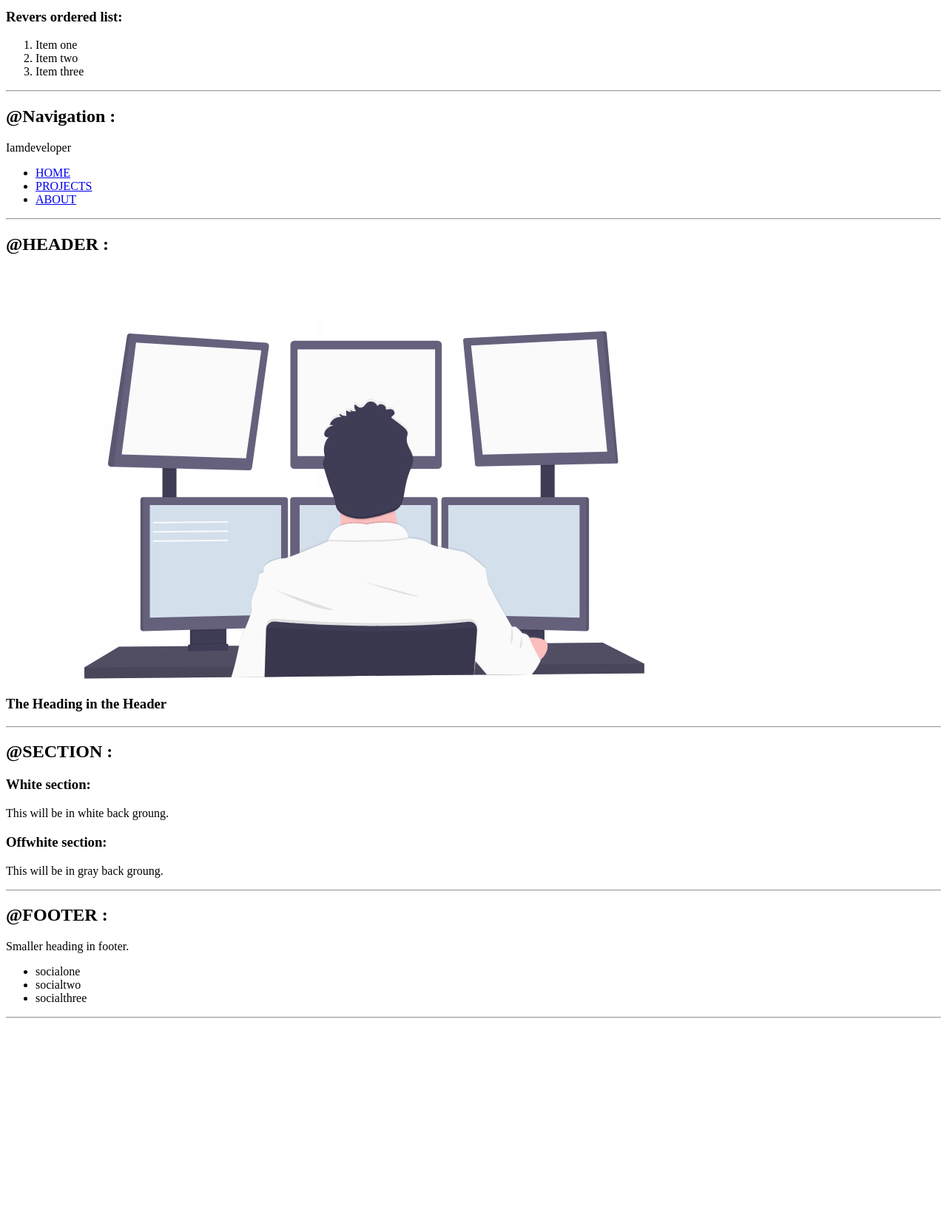
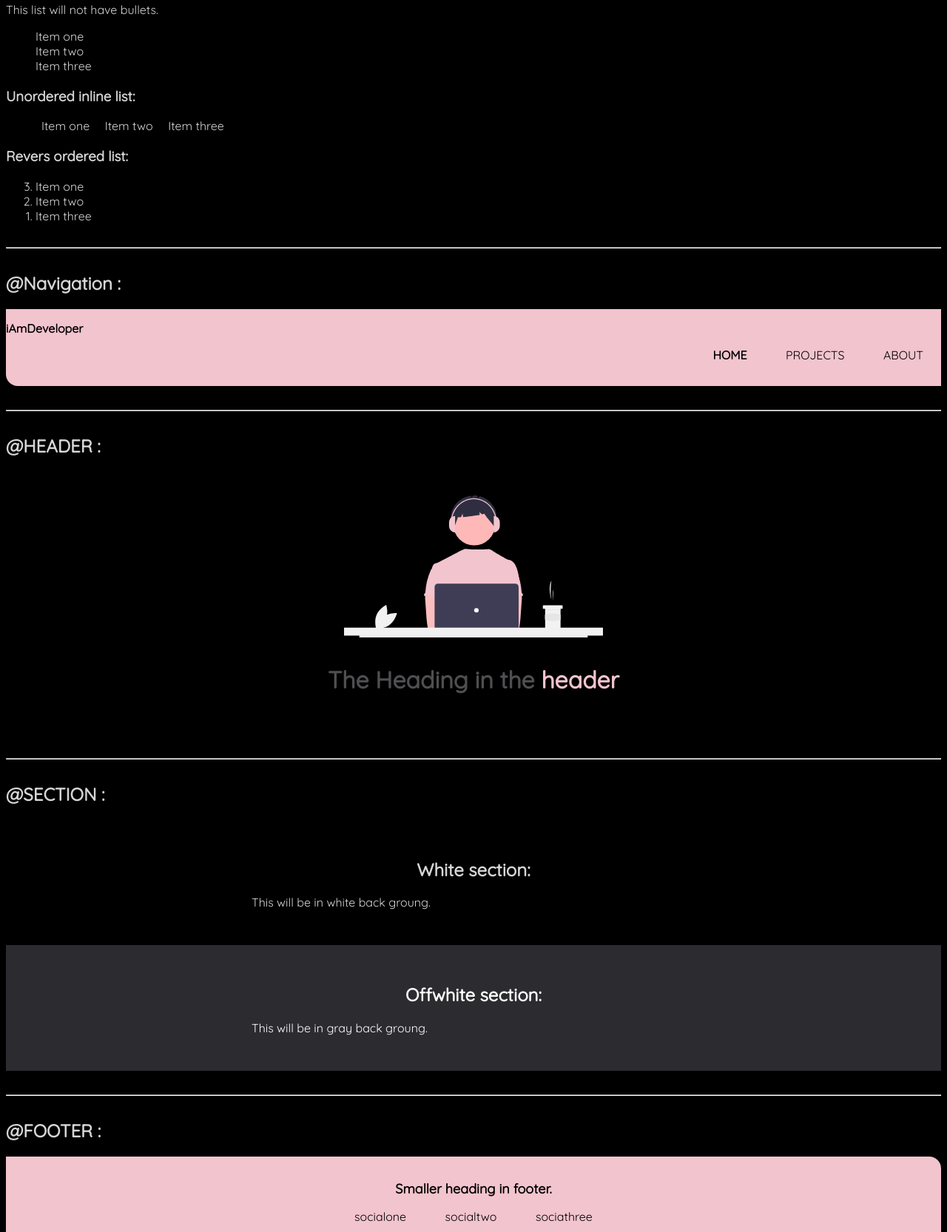
Before and after one commit to faisal-kursheedali/neogcamp-lesson-3, a plain HTML site: page index.html in a window 1280 px wide. Shown: the part 955-2621 px from the top of the page at 74% size. Before the commit the page ends 2340 px from the top, so only its background shows below. Drawn offline with Linux system fonts and the light colour scheme; a web font is replaced by a local one.

Commit message:
Styled the component library.
I used the CSS in html for styling.

```diff
--- /dev/null
+++ b/index.css
@@ -0,0 +1,127 @@
+@import url('https://fonts.googleapis.com/css2?family=Baloo+Tammudu+2&family=Quicksand&display=swap');
+body{
+
+    font-family: 'Baloo Tammudu 2', cursive;
+    font-family: 'Quicksand', sans-serif;
+    background-color: black;
+    color: #d6d6d6;
+}
+.root{
+    --primary-color:#f2c4ce;
+    --dark-gray:#6B7280;
+    --lite-color:#F3F4F6;
+    --off-whitecolor:#2c2b30;
+    margin: 0px;
+}
+hr{
+    margin: 2rem 0rem;
+}
+.container{
+    padding-right: 1rem;
+    padding-left: 1rem;
+}
+.container-centered{
+    max-width: 600px;
+    margin: auto;
+}
+.link{
+
+    text-decoration: none;
+    padding: 0.5rem 1rem;
+
+}
+.link-primary{
+    border-radius: 0.5rem;
+    /**background-color:var(--primary-color);**/
+    background-color:#f2c4ce;
+    color:black ;
+
+
+}
+.link-secondary{
+    border-radius: 0.5rem;
+    background-color: white;
+    color: black;
+    border: 1px black solid;
+}
+.list-unordered{
+    list-style: none;
+
+}
+.list-unordered-inline{
+    display: inline;
+    padding: 0rem 0.5rem;
+
+}
+.navigation{
+    background-color:#f2c4ce;
+    color:black;
+    padding: 1rem 0rem;
+    border-bottom-left-radius: 1rem;
+}
+.nav-developer{
+    font-weight: bold;
+    /**font-size: 1.3rem;**/
+
+}
+.navigation .nav-pill{
+    text-align: right;
+
+
+}
+.navigation .nav-home{
+    font-weight: bold;
+}
+.navigation .link{
+    color: black;
+}
+
+.hero{
+    padding: 2rem;
+}
+.hero .hero-image{
+    max-width: 350px;
+    display: block;
+    margin: auto;
+
+}
+.hero .hero-heading{
+    padding-top: 1rem;
+    font-weight: bold;
+    color:#4f4f51;
+    text-align: center;
+}
+.hero .heading-inverted{
+    color:#f2c4ce ;
+}
+.section{
+    padding: 2rem;
+}
+.section h1{
+    text-align: center;
+
+}
+.ow{
+    background-color:#2c2b30;
+    color: white;
+
+}
+.footer{
+    background-color:#f2c4ce;
+    padding: 2rem 1rem;
+    color: black;
+    text-align: center;
+    border-top-right-radius: 1rem;
+
+
+}
+.footer .link{
+    color: black;
+}
+.footer ul{
+    padding-inline-start: 0px;
+}
+.footer .footer-header{
+    font-weight: bold;
+    font-size: large;
+}
--- a/index.html
+++ b/index.html
@@ -5,8 +5,10 @@
     <meta http-equiv="X-UA-Compatible" content="IE=edge">
     <meta name="viewport" content="width=device-width, initial-scale=1.0">
     <title>component library</title>
+    <link rel="stylesheet" href="index.css">
 
 </head>
+
 <body>
     <h1>Faisal's Component Library</h1>
     <p>I am attending neog.camp and I like to make a library
@@ -22,68 +24,78 @@
 
     <h2>@Container :</h2>
     <h2>fluid conyainer:</h2>
-    <div>This is fluid container and it gose through the end of the page</div>
+    <div class="container
+    container-fluid">This is fluid container and it gose through the end of the page</div>
     <h2>Centered conyainer:</h2>
-    <div>This is centered container and it gose through the end of the page</div>
+    <div class="container
+    container-centered">This is centered container and it gose through the end of the page</div>
 
     <hr>
 
     <h2>@Links :</h2>
-    <a href="/">primary link</a>
-    <a href="/">secondary link </a>
+    <a class=" link link-primary"  href="/">primary link</a>
+    <a class=" link link-secondary" href="/">secondary link </a>
     <hr>
 
     <h2>@List :</h2>
     <h3>Unorderd list:</h3>
-    <ul>
+    <p>This list will not have bullets.</p>
+    <ul class="list-unordered" >
         <li>Item one</li>
         <li>Item two</li>
         <li>Item three</li>
     </ul>
     <h3>Unordered inline list:</h3>
     <ul>
-        <li>Item one</li>
-        <li>Item two</li>
-        <li>Item three</li>
+         <li class="list-unordered-inline">Item one</li>
+         <li class="list-unordered-inline">Item two</li>
+         <li class="list-unordered-inline">Item three</li>
     </ul>
     <h3>Revers ordered list:</h3>
-    <ol>
+    <ol reversed>
         <li>Item one</li>
         <li>Item two</li>
         <li>Item three</li>
     </ol>
     <hr>
     <h2>@Navigation :</h2>
-    <nav>
-        <div>Iamdeveloper</div>
-        <ul>
-            <li><a href="/">HOME</a></li>
-            <li><a href="/">PROJECTS</a></li>
-            <li><a href="/">ABOUT</a></li>
+    <nav class="navigation container">
+        <div class="nav-developer">iAmDeveloper</div>
+        <ul class="list-unordered nav-pill">
+            <li class="list-unordered-inline"><a class="link nav-home" href="/">HOME</a class="link" </li class="list-unordered-inlinenav-">
+            <li class="list-unordered-inline"><a class="link" href="/">PROJECTS</a class="link" </li class="list-unordered-inlinenav-">
+            <li class="list-unordered-inline"><a class="link" href="/">ABOUT</a></li>
         </ul>
     </nav>
     <hr>
     <h2>@HEADER :</h2>
-    <header>
-        <img src="images/header.svg"/>
-        <h3>The Heading in the Header</h3>
+    <header class="hero">
+        <img class="hero-image" src="images/headernew.svg"/>
+        <h1 class="hero-heading">The Heading in the  <span class="heading-inverted">header</span></h1>
     </header>
     <hr>
     <h2>@SECTION :</h2>
-    <section>
-        <h3>White section: </h3>
+    <section class="section" >
+        <div class="container-centered">
+        <h1>White section: </h1>
         <p>This will be in white back groung.</p>
-        <h3>Offwhite section: </h3>
+        </div>
+    </section>
+    <section class="section ow" >
+        <div class="container-centered">
+        <h1>Offwhite section: </h1>
         <p>This will be in gray back groung.</p>
+        </div>
     </section>
+
     <hr>
     <h2>@FOOTER :</h2>
-    <footer>
-        <div>Smaller heading in footer.</div>
-        <ul>
-            <li>socialone</li>
-            <li>socialtwo</li>
-            <li>socialthree</li>
+    <footer class="footer">
+        <div class="footer-header">Smaller heading in footer.</div>
+        <ul class="list-unordered">
+            <li class="list-unordered-inline"><a class="link" href="/">socialone</a> </li>
+            <li class="list-unordered-inline"><a class="link" href="/">socialtwo</a></li>
+            <li class="list-unordered-inline"><a class="link" href="/">sociathree</a></li>
         </ul>
     </footer>
     <hr>
```
Also changed, not shown: images/headernew.svg (added).
